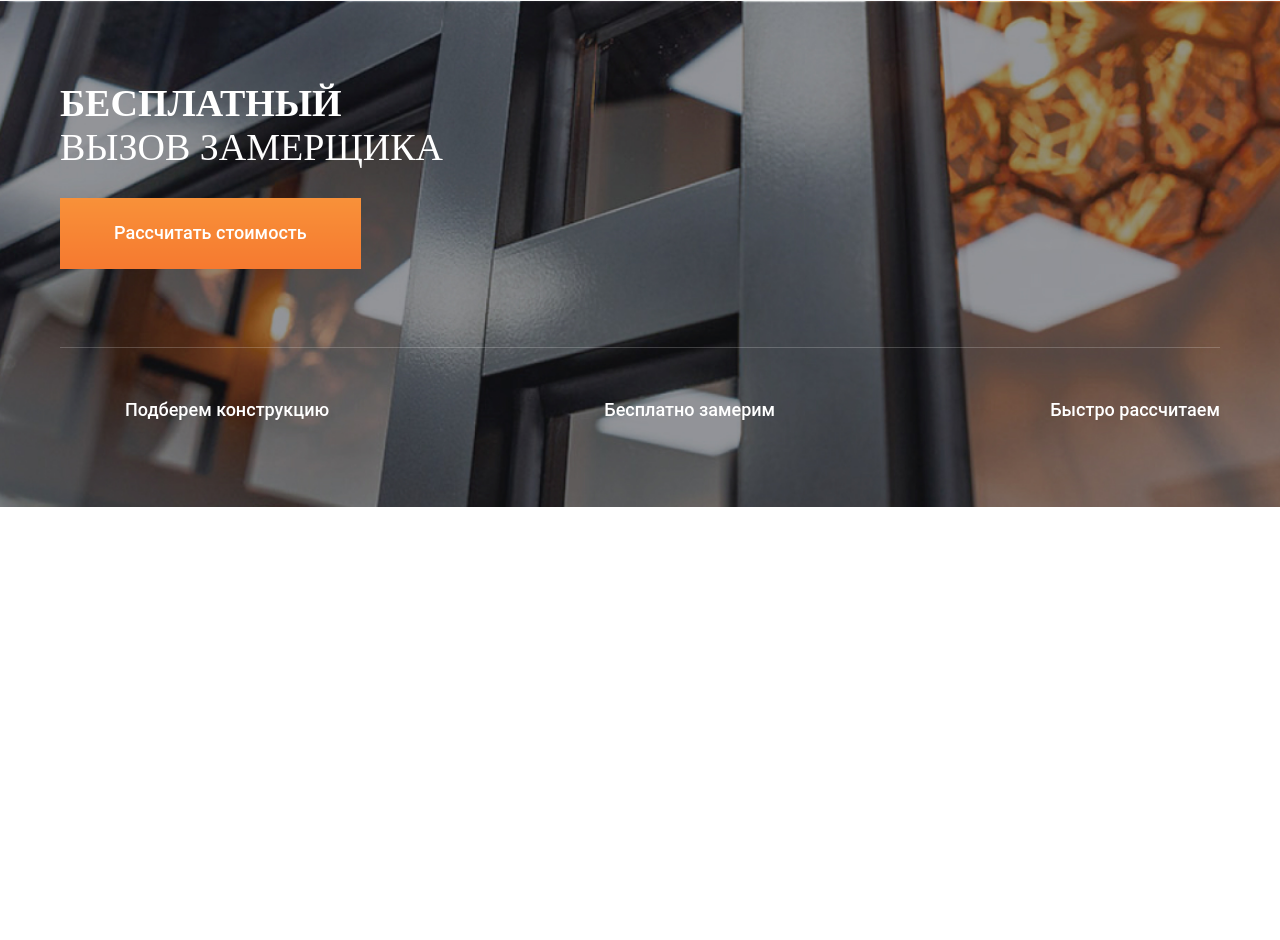
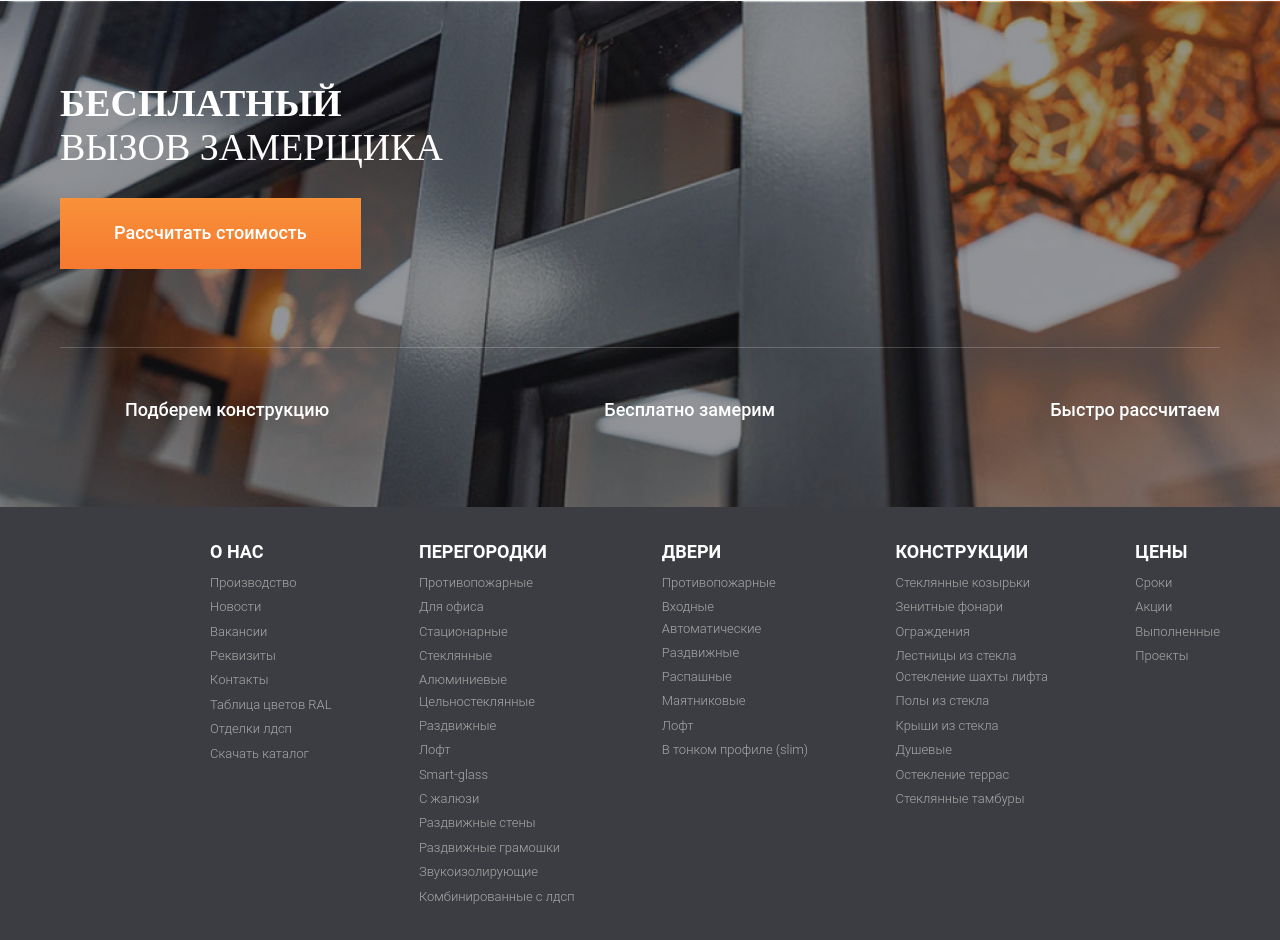
Before and after one commit to Andrenord282/Plab, a website: page src/index.html in a window 1280 px wide. Shown: the part 3734-4674 px from the top of the page. Before the commit the page ends 4241 px from the top, so only its background shows below. Drawn offline with nearby package versions, Linux system fonts and the light colour scheme; files that its build step writes are made by us from their sources; a web font is replaced by a local one.

Commit message:
сверстал часть блок  footer

```diff
--- /dev/null
+++ b/src/partials/footer/_footer-top.html
@@ -0,0 +1,85 @@
+<div class="footer__top">
+    <div class="footer-top container">
+      <div class="footer-top__logo footer-logo">
+        <svg>
+          <use xlink:href="img/sprite.svg#logo"></use>
+        </svg>
+      </div>
+      <nav class="footer-top__navigation footer-navigation">
+        <ul class="footer-navigation__list">
+            <li class="footer-navigation__item">
+                <a href="#" class="footer-navigation__link">О нас</a>
+                <ul class="footer-navigation-sublist">
+                    <li class="footer-navigation-sublist__item"><a href="" class="footer-navigation-sublist__link">Производство</a></li>
+                    <li class="footer-navigation-sublist__item"><a href="" class="footer-navigation-sublist__link">Новости</a></li>
+                    <li class="footer-navigation-sublist__item"><a href="" class="footer-navigation-sublist__link">Вакансии</a></li>
+                    <li class="footer-navigation-sublist__item"><a href="" class="footer-navigation-sublist__link">Реквизиты</a></li>
+                    <li class="footer-navigation-sublist__item"><a href="" class="footer-navigation-sublist__link">Контакты</a></li>
+                    <li class="footer-navigation-sublist__item"><a href="" class="footer-navigation-sublist__link">Таблица цветов RAL</a></li>
+                    <li class="footer-navigation-sublist__item"><a href="" class="footer-navigation-sublist__link">Отделки лдсп</a></li>
+                    <li class="footer-navigation-sublist__item footer-navigation-sublist__item_last"><a href="" class="footer-navigation-sublist__link">Скачать каталог</a></li>
+                </ul>
+            </li>
+            <li class="footer-navigation__item">
+                <a href="#" class="footer-navigation__link">Перегородки</a>
+                <ul class="footer-navigation-sublist">
+                    <li class="footer-navigation-sublist__item"><a href="" class="footer-navigation-sublist__link">Противопожарные</a></li>
+                    <li class="footer-navigation-sublist__item"><a href="" class="footer-navigation-sublist__link">Для офиса</a></li>
+                    <li class="footer-navigation-sublist__item"><a href="" class="footer-navigation-sublist__link">Стационарные</a></li>
+                    <li class="footer-navigation-sublist__item"><a href="" class="footer-navigation-sublist__link">Стеклянные</a></li>
+                    <li class="footer-navigation-sublist__item"><a href="" class="footer-navigation-sublist__link">Алюминиевые</a></li>
+                    <li class="footer-navigation-sublist__item footer-navigation-sublist__item_new"><a href="" class="footer-navigation-sublist__link ">Цельностеклянные</a></li>
+                    <li class="footer-navigation-sublist__item"><a href="" class="footer-navigation-sublist__link">Раздвижные</a></li>
+                    <li class="footer-navigation-sublist__item"><a href="" class="footer-navigation-sublist__link">Лофт</a></li>
+                    <li class="footer-navigation-sublist__item"><a href="" class="footer-navigation-sublist__link">Smart-glass</a></li>
+                    <li class="footer-navigation-sublist__item"><a href="" class="footer-navigation-sublist__link">С жалюзи</a></li>
+                    <li class="footer-navigation-sublist__item"><a href="" class="footer-navigation-sublist__link">Раздвижные стены</a></li>
+                    <li class="footer-navigation-sublist__item"><a href="" class="footer-navigation-sublist__link">Раздвижные грамошки</a></li>
+                    <li class="footer-navigation-sublist__item"><a href="" class="footer-navigation-sublist__link">Звукоизолирующие</a></li>
+                    <li class="footer-navigation-sublist__item footer-navigation-sublist__item_last"><a href="" class="footer-navigation-sublist__link">Комбинированные с лдсп
+                    </a></li>
+                </ul>
+            </li>
+            <li class="footer-navigation__item">
+                <a href="#" class="footer-navigation__link">Двери</a>
+                <ul class="footer-navigation-sublist">
+                    <li class="footer-navigation-sublist__item"><a href="" class="footer-navigation-sublist__link">Противопожарные</a></li>
+                    <li class="footer-navigation-sublist__item"><a href="" class="footer-navigation-sublist__link">Входные</a></li>
+                    <li class="footer-navigation-sublist__item footer-navigation-sublist__item_new"><a href="" class="footer-navigation-sublist__link ">Автоматические</a></li>
+                    <li class="footer-navigation-sublist__item"><a href="" class="footer-navigation-sublist__link">Раздвижные</a></li>
+                    <li class="footer-navigation-sublist__item"><a href="" class="footer-navigation-sublist__link">Распашные</a></li>
+                    <li class="footer-navigation-sublist__item"><a href="" class="footer-navigation-sublist__link">Маятниковые</a></li>
+                    <li class="footer-navigation-sublist__item"><a href="" class="footer-navigation-sublist__link">Лофт</a></li>
+                    <li class="footer-navigation-sublist__item footer-navigation-sublist__item_last"><a href="" class="footer-navigation-sublist__link">В тонком профиле (slim)</a></li>
+                    </a></li>
+                </ul>
+            </li>
+            <li class="footer-navigation__item">
+                <a href="#" class="footer-navigation__link">Конструкции</a>
+                <ul class="footer-navigation-sublist">
+                    <li class="footer-navigation-sublist__item"><a href="" class="footer-navigation-sublist__link">Стеклянные козырьки</a></li>
+                    <li class="footer-navigation-sublist__item"><a href="" class="footer-navigation-sublist__link">Зенитные фонари</a></li>
+                    <li class="footer-navigation-sublist__item"><a href="" class="footer-navigation-sublist__link">Ограждения</a></li>
+                    <li class="footer-navigation-sublist__item"><a href="" class="footer-navigation-sublist__link">Лестницы из стекла</a></li>
+                    <li class="footer-navigation-sublist__item footer-navigation-sublist__item_new"><a href="" class="footer-navigation-sublist__link  ">Остекление шахты лифта</a></li>
+                    <li class="footer-navigation-sublist__item"><a href="" class="footer-navigation-sublist__link">Полы из стекла</a></li>
+                    <li class="footer-navigation-sublist__item"><a href="" class="footer-navigation-sublist__link">Крыши из стекла</a></li>
+                    <li class="footer-navigation-sublist__item"><a href="" class="footer-navigation-sublist__link">Душевые</a></li>
+                    <li class="footer-navigation-sublist__item"><a href="" class="footer-navigation-sublist__link">Остекление террас</a></li>
+                    <li class="footer-navigation-sublist__item footer-navigation-sublist__item_last"><a href="" class="footer-navigation-sublist__link">Стеклянные тамбуры</a></li>
+                    </a></li>
+                </ul>
+            </li>
+            <li class="footer-navigation__item">
+                <a href="#" class="footer-navigation__link">Цены</a>
+                <ul class="footer-navigation-sublist">
+                    <li class="footer-navigation-sublist__item"><a href="" class="footer-navigation-sublist__link">Сроки</a></li>
+                    <li class="footer-navigation-sublist__item"><a href="" class="footer-navigation-sublist__link">Акции</a></li>
+                    <li class="footer-navigation-sublist__item"><a href="" class="footer-navigation-sublist__link">Выполненные</a></li>
+                    <li class="footer-navigation-sublist__item footer-navigation-sublist__item_last"><a href="" class="footer-navigation-sublist__link">Проекты</a></li>
+                    </a></li>
+                </ul>
+            </li>
+        </ul>
+      </nav>
+</div>
--- /dev/null
+++ b/src/partials/footer/_footer.html
@@ -0,0 +1,4 @@
+<footer class="footer">
+    @@include('_footer-top.html')
+    @@include('_footer-bottom.html')
+</footer>
--- a/src/scss/_fonts.scss
+++ b/src/scss/_fonts.scss
@@ -18,7 +18,7 @@
 // @include font-face("Raleway", "Raleway-ThinItalic", "400", "normal");
 // @include font-face("Roboto", "Roboto-Black", "400", "normal");
 // @include font-face("Roboto", "Roboto-BlackItalic", "400", "normal");
-// @include font-face("Roboto", "Roboto-Bold", "400", "normal");
+@include font-face("Roboto", "Roboto-Bold", "700", "normal");
 // @include font-face("Roboto", "Roboto-BoldItalic", "400", "normal");
 // @include font-face("Roboto", "Roboto-Italic", "400", "normal");
 @include font-face("Roboto", "Roboto-Light", "300", "normal");
--- a/src/scss/_fonts123.scss
+++ b/src/scss/_fonts123.scss
@@ -18,7 +18,7 @@
 // @include font-face("Raleway", "Raleway-ThinItalic", "400", "normal");
 // @include font-face("Roboto", "Roboto-Black", "400", "normal");
 // @include font-face("Roboto", "Roboto-BlackItalic", "400", "normal");
-// @include font-face("Roboto", "Roboto-Bold", "400", "normal");
+@include font-face("Roboto", "Roboto-Bold", "700", "normal");
 // @include font-face("Roboto", "Roboto-BoldItalic", "400", "normal");
 // @include font-face("Roboto", "Roboto-Italic", "400", "normal");
 @include font-face("Roboto", "Roboto-Light", "300", "normal");
--- a/src/scss/_vars.scss
+++ b/src/scss/_vars.scss
@@ -7,6 +7,7 @@ $black: #000;
 $gray: #858585;
 $tuna:#3c3d42;
 $shark:#2d2f34;
+$silverChalice:#a9a9a9;
 $tundora: #4b4b4b;
 $ghostWhite:#f9f9f9;
 $athensGray: #f0f0f1;
--- /dev/null
+++ b/src/scss/components/footer/_footer.scss
@@ -0,0 +1,183 @@
+.footer {
+    background-color: $tuna;
+    // .footer__top
+
+    &__top {
+    }
+}
+
+
+.footer-top {
+    display: flex;
+    align-items: flex-start;
+    justify-content: space-between;
+    padding: 35px 10px;
+
+    @media (min-width: 769px) {
+    }
+
+    // .footer-top__logo
+
+    &__logo {
+        height: 90px;
+        width: 90px;
+        margin-top: -35px;
+        margin-right: 15px;
+
+
+        svg{
+            height: 100%;
+            width: 100%;
+        }
+
+        @media (min-width: 1024px) {
+            margin-right: 60px;
+        }
+    }
+
+    // .footer-top__navigation
+
+    &__navigation {
+
+        @media (min-width: 769px) {
+            flex: 1 1 auto;
+        }
+
+    }
+}
+
+
+
+
+.footer-logo {
+}
+
+.footer-navigation {
+
+    // .footer-navigation__list
+
+    &__list {
+        display: flex;
+        flex-direction: column;
+
+        @media (min-width: 769px) {
+            flex-direction: row;
+            align-items: flex-start;
+
+        }
+    }
+
+    // .footer-navigation__item
+
+    &__item {
+
+        @media (min-width: 769px) {
+            &:not(:last-child){
+                margin-right: auto;
+            }
+        }
+    }
+
+    // .footer-navigation__link
+
+    &__link {
+        position: relative;
+        display: inline-block;
+        font-weight: 700;
+        font-size: 14px;
+        line-height: 1.16;
+        text-transform: uppercase;
+        color: $white;
+        margin-bottom: 10px;
+        &::after{
+                content: '';
+                position: absolute;
+                top: 50%;
+                right: -20px;
+                height: 15px;
+                width: 15px;
+                transform: translateY(-50%);
+                mask-image: url("../img/sprite.svg#arrow");
+                mask-repeat: no-repeat;
+                background-color: $white;
+                transition: transform .5s linear;
+        }
+
+        &.active{
+            &::after{
+                transform: translateY(50%);
+                transform: rotate(-180deg);
+            }
+        }
+
+        @media (min-width: 769px) {
+            position: static;
+            &::after{
+
+            }
+        }
+
+        @media (min-width: 1024px) {
+            font-size: 18px;
+        }
+    }
+}
+
+
+.footer-navigation-sublist {
+    height: 0;
+    overflow: hidden;
+
+    &.show{
+        height: 100%;
+    }
+    @media (min-width: 769px) {
+        height: auto;
+    }
+    // .footer-navigation-sublist__item
+
+    &__item {
+        margin-bottom: 6px;
+
+        // .footer-navigation-sublist__item_last
+
+        &_last{
+            margin-bottom: 0px;
+        }
+
+        // .footer-navigation-sublist__item_new
+
+        &_new{
+            position: relative;
+            display: flex;
+            align-items: center;
+            justify-content: start;
+                &::after{
+                content: '';
+                position: absolute;
+                top: 50%;
+                right: 0px;
+                height: 25px;
+                width: 34px;
+                transform: translateY(-50%);
+                background-image: url('../img/sprite.svg#new');
+                background-repeat: no-repeat;
+            }
+        }
+
+    }
+
+    // .footer-navigation-sublist__link
+
+    &__link {
+        display: inline-block;
+        font-family: Roboto;
+        font-style: normal;
+        font-weight: 300;
+        font-size: 13px;
+        line-height: 1.15;
+        color: $silverChalice;
+    }
+
+
+}
--- a/src/scss/main.scss
+++ b/src/scss/main.scss
@@ -49,7 +49,8 @@
 @import "components/call-measurer/call-measurer-list";
 
 
-
+// FOOTER
+@import "components/footer/footer";
 
 // OTHER ITEMS
 @import "components/other/btns";
```
Also changed, not shown: src/index.html (+2 -0 lines), src/js/components/footer.js (added, +25 -0 lines), src/img/svg/new.svg (added), src/partials/footer/_footer-bottom.html (added).
